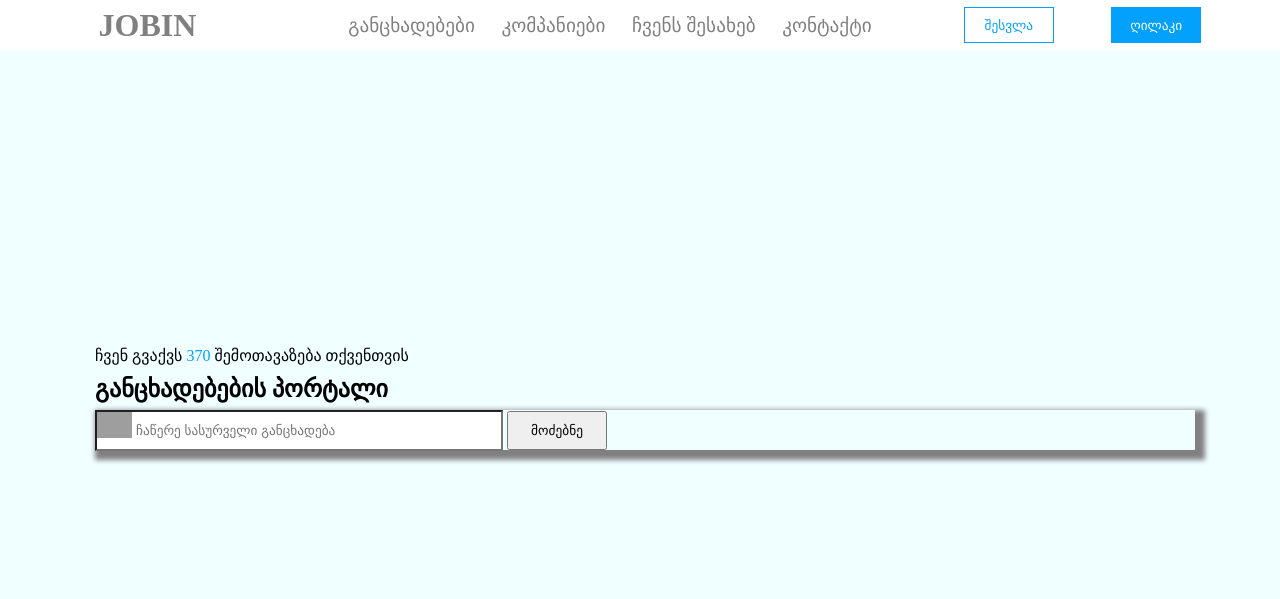
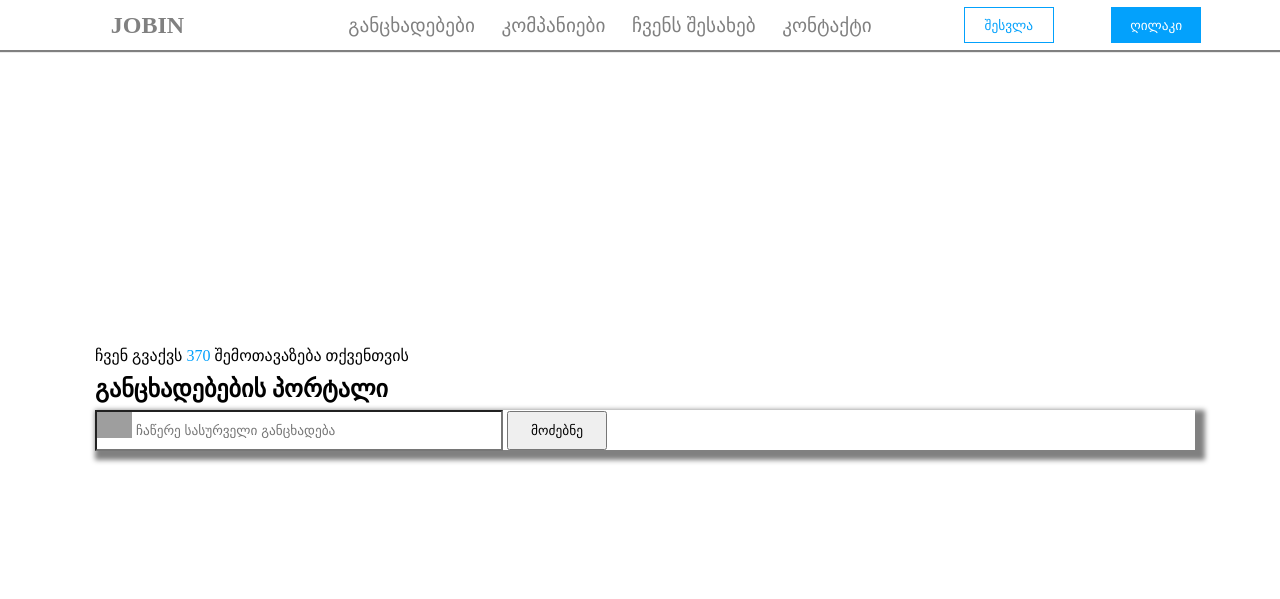
Before and after one commit to skirm1sh/model, a plain HTML site: page index.html in a window 1280 px wide. Shown: the top 599 px of the page. Drawn offline with Linux system fonts and the light colour scheme; grey boxes are pictures that could not be loaded.

Commit message:
Add files via upload

```diff
--- a/index.css
+++ b/index.css
@@ -1,12 +1,15 @@
 body {
-    background-color: azure;
+    /* background-color: azure; */
     margin: 0;
+    padding: 0;
 }
+
 .zone {
     height: 50px;
     display: flex;
     align-items: center;
     background-color: white;
+    box-shadow: 1px 1px 1px 1px grey;
 }
 
 span {
@@ -140,7 +143,7 @@ li a {
     text-align: center;
     background-color: white;
     padding: 20px 10px 10px 10px;
-    box-shadow: 2px 2px 2px 2px grey;
+    box-shadow: 1px 1px 1px 1px grey;
 }
 
 .container2 {
--- a/index.html
+++ b/index.html
@@ -7,6 +7,7 @@
     </head>
     <body>
     <header>
+        <nav class="navbar">
         <div class="zone">
             <div class="zone2"><h1>JOBIN</h1></div>
             <div class="zone3">
@@ -21,6 +22,7 @@
                 <button class="btn1">შესვლა</button><br><br>
                 <button class="btn2">ღილაკი</button>
             </div>
+        </nav>
         </div>
         <div class="bodyzone">
             <div>
```
